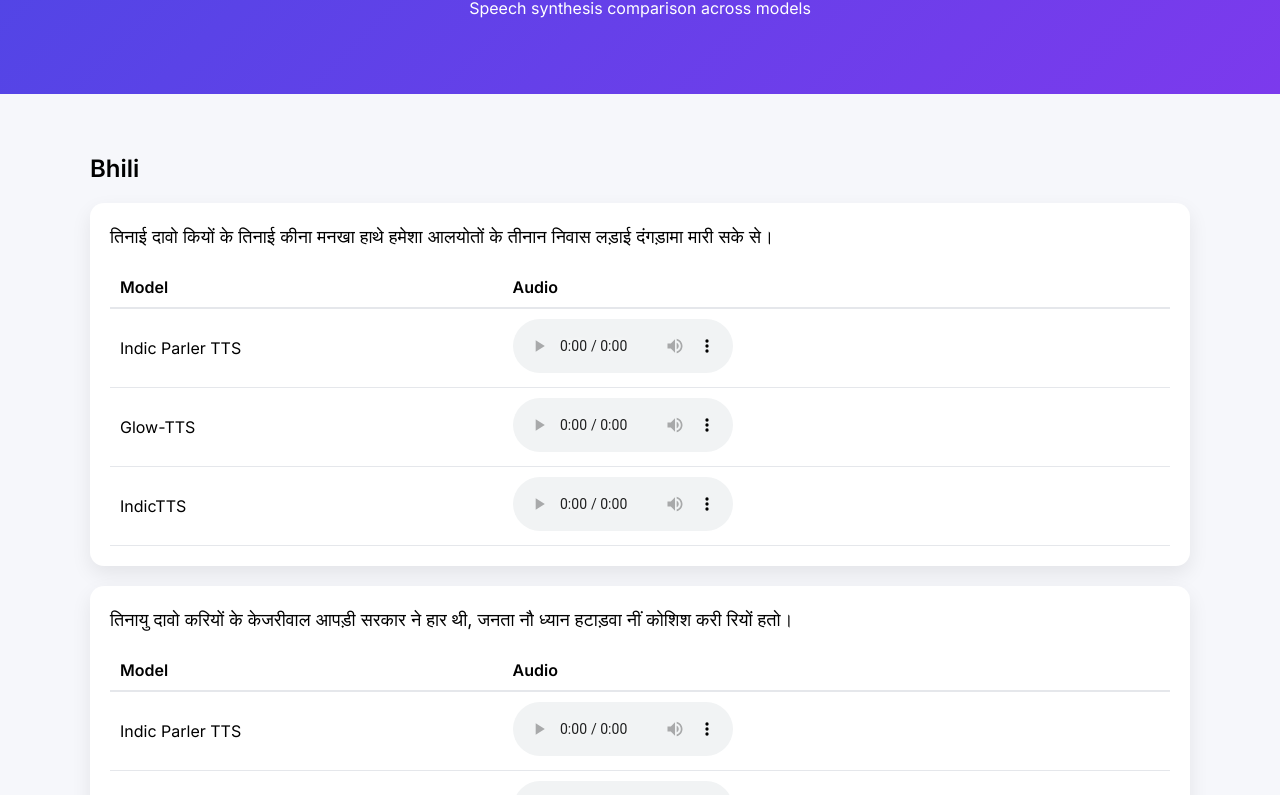
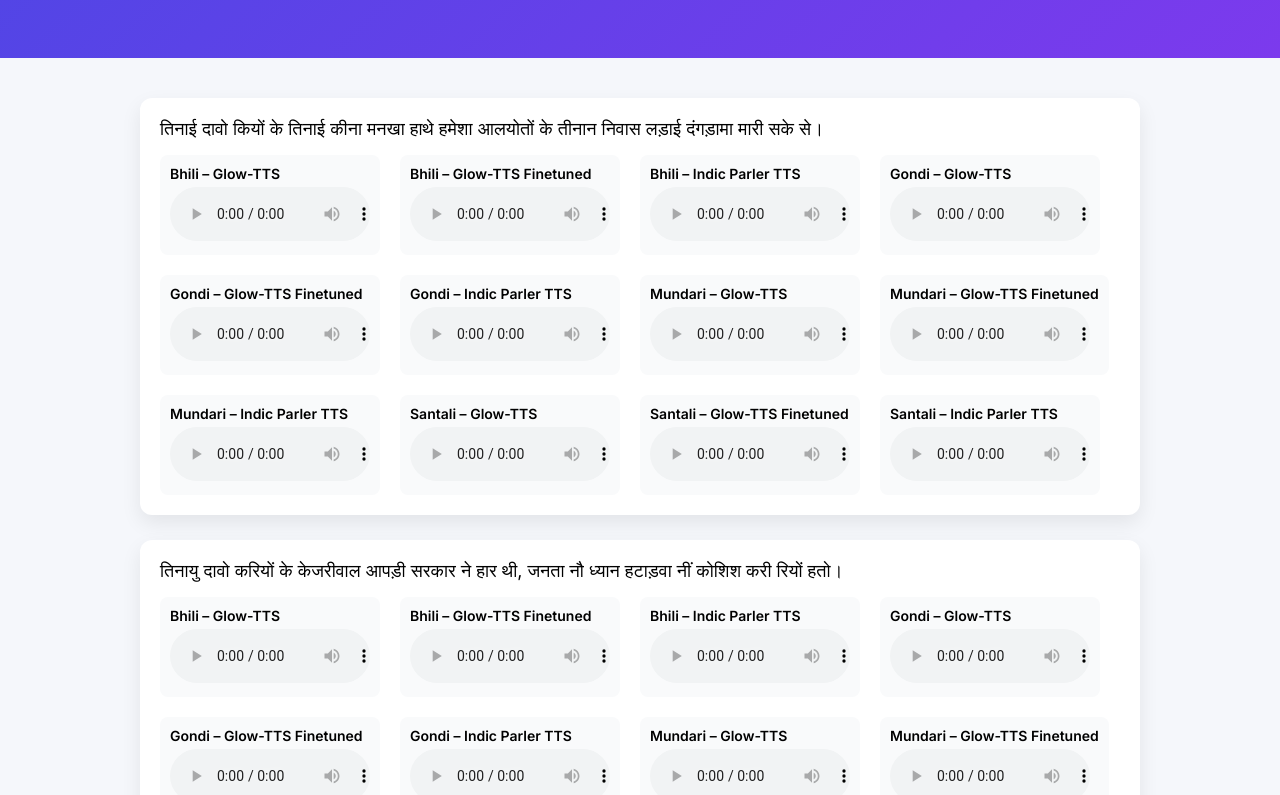
Before and after one commit to Tribalttsdemo/tribalttsdemo, a plain HTML site: page index.html in a window 1280 px wide. Shown: the part 124-919 px from the top of the page. Drawn offline with Linux system fonts and the light colour scheme.

Commit message:
Update index.html

```diff
--- a/index.html
+++ b/index.html
@@ -3,76 +3,65 @@
 <html>
 <head>
 <meta charset="UTF-8">
-<title>Tribal Language TTS Demo</title>
+<title>Tribal TTS Demo</title>
 
-<link href="https://fonts.googleapis.com/css2?family=Inter:wght@300;400;600&display=swap" rel="stylesheet">
+<link href="https://fonts.googleapis.com/css2?family=Inter:wght@400;600&display=swap" rel="stylesheet">
 
 <style>
 
 body{
 font-family:'Inter',sans-serif;
 margin:0;
-background:#f6f7fb;
+background:#f5f7fb;
 }
 
-.hero{
+header{
 background:linear-gradient(135deg,#4f46e5,#7c3aed);
 color:white;
-padding:60px 20px;
+padding:50px;
 text-align:center;
 }
 
-.hero h1{
-margin:0;
-font-size:38px;
-}
-
 .container{
-max-width:1100px;
+max-width:1000px;
 margin:auto;
 padding:40px 20px;
 }
 
-.language{
-margin-bottom:60px;
-}
-
-.language h2{
-margin-bottom:20px;
-}
-
 .sample{
 background:white;
-border-radius:14px;
+border-radius:12px;
 padding:20px;
-margin-bottom:20px;
+margin-bottom:25px;
 box-shadow:0 8px 20px rgba(0,0,0,0.08);
 }
 
 .sentence{
 font-size:18px;
 margin-bottom:15px;
-line-height:1.6;
 }
 
-table{
-width:100%;
-border-collapse:collapse;
+.audioRow{
+display:flex;
+gap:20px;
+flex-wrap:wrap;
 }
 
-th{
-text-align:left;
+.audioBox{
+background:#f9fafb;
 padding:10px;
-border-bottom:2px solid #e5e7eb;
+border-radius:8px;
 }
 
-td{
-padding:10px;
-border-bottom:1px solid #e5e7eb;
+label{
+font-weight:600;
+font-size:14px;
+display:block;
+margin-bottom:5px;
 }
 
 audio{
-width:220px;
+width:200px;
 }
 
 </style>
@@ -81,101 +70,80 @@ width:220px;
 
 <body>
 
-<div class="hero">
+<header>
 <h1>Tribal Language TTS Demo</h1>
-<p>Speech synthesis comparison across models</p>
-</div>
+</header>
 
 <div class="container" id="content"></div>
 
 <script>
 
-const data = {
+/* transcripts */
 
-Bhili:[
-"तिनाई दावो कियों के तिनाई कीना मनखा हाथे हमेशा आलयोतों के तीनान निवास लड़ाई दंगड़ामा मारी सके से।",
-"तिनायु दावो करियों के केजरीवाल आपड़ी सरकार ने हार थी, जनता नौ ध्यान हटाड़वा नीं कोशिश करी रियों हतो।",
-"पेलखी शताब्दी में एरे मेरा लद्दाख कुषण सम्राज्य न एक भाग्य।",
-"मारी हाथे टेकामजी आवी रा छे",
-"कागद नी रसीदियों इंस्‍टाकार्ट नी दौलत से, अनें तिनां फेर सब टैम आपड़ी कन राखवुं जोवे।"
-],
+const transcripts = {
 
-Mundari:[
-"इनाम‌हातु रे पुरातत्त्वविदको गोम, जौ, चउलि, दालि, बाजरा, मटर ओडोः तिलमिङ रेअ: जङको नम तदा ।",
-"एना मेनते इनि: इमिन निदा पुणे महाराष्ट्र ते वाराणसी उत्तर प्रदेशबोओ: कुंदुडी दिसुम रअः रेल गाड़ी जिलिंग गाड़ि सब केदए ।",
-"इनिःया निशाना तइकेना उमिआन मंदिर, एनरे गुजरात रेआ सोमनाथ मंदिर ओ जामा कान ताइकेना ।",
-"मेनदो आम सेनाकानाम जाआनाः नाम मेनते।",
-"उबर होरा रे सेसेन तन जागार साहिति ओड़ो: होड़ो गोट कोआ लेपेल चिपिना राष्ट्रीय, अन्तराष्ट्रीय लेकाते ओनोल सहिति होरा तेगे उरूमोआ।"
-],
+B1:"तिनाई दावो कियों के तिनाई कीना मनखा हाथे हमेशा आलयोतों के तीनान निवास लड़ाई दंगड़ामा मारी सके से।",
+B2:"तिनायु दावो करियों के केजरीवाल आपड़ी सरकार ने हार थी, जनता नौ ध्यान हटाड़वा नीं कोशिश करी रियों हतो।",
+B3:"पेलखी शताब्दी में एरे मेरा लद्दाख कुषण सम्राज्य न एक भाग्य।",
+B4:"मारी हाथे टेकामजी आवी रा छे",
+B5:"कागद नी रसीदियों इंस्‍टाकार्ट नी दौलत से, अनें तिनां फेर सब टैम आपड़ी कन राखवुं जोवे।",
 
-Santali:[
-"ᱤᱧ ᱫᱤᱥᱚᱢ ᱞᱟᱦᱟᱱᱛᱤ ᱚᱪᱚ ᱠᱟᱛᱮ ᱱᱚᱶᱟ ᱪᱮᱛᱟᱱ ᱴᱷᱟᱶᱛᱮ ᱨᱟᱠᱟᱵ ᱚᱪᱚᱭᱨᱮ ᱦᱚᱲᱠᱚ ᱱᱚᱶᱟ ᱢᱩᱲᱩᱫ ᱵᱟᱴᱮᱴ ᱞᱟᱹᱜᱤᱫ ᱥᱟᱱᱟᱢ ᱫᱤᱥᱚᱢ ᱦᱚᱲᱠᱚᱧ ᱥᱟᱨᱦᱟᱣᱮᱫᱯᱮᱭᱟ",
-"ᱠᱟᱹᱣᱰᱤ ᱠᱟᱹᱨᱡᱤ ᱱᱤᱨᱢᱚᱞᱟ ᱥᱤᱛᱟᱨᱚᱢᱚᱬᱚ ᱡᱤ ᱟᱨ ᱩᱱᱤᱭᱟᱜ ᱥᱟᱱᱟᱢ ᱜᱟᱫᱮᱞ ᱫᱚ ᱟᱹᱰᱤ ᱟᱹᱰᱤ ᱥᱟᱨᱦᱟᱣ ᱧᱟᱢ ᱦᱚᱠᱨᱤᱱᱜᱮ",
-"ᱜᱟᱛᱮ ᱠᱚ, ᱱᱚᱶᱟ ᱵᱚᱡᱮᱴ ᱫᱚ ᱥᱟᱶᱛᱟᱨᱤᱱ ᱥᱟᱱᱟᱢ ᱛᱷᱚᱠ ᱦᱚᱲᱠᱚ ᱫᱟᱲᱮ ᱮᱢᱚᱜᱚᱜ ᱵᱚᱡᱮᱴ ᱠᱟᱱᱟ",
-"ᱱᱚᱶᱟ ᱫᱚ ᱟᱹᱛᱩᱼᱨᱮᱝᱜᱮᱡᱼ ᱪᱟᱹᱥᱤ ᱢᱩᱞᱤᱭᱟᱹᱠᱚ ᱱᱟᱯᱟᱭ ᱥᱤᱜᱤᱞᱚᱜ ᱨᱮᱭᱟᱜ ᱵᱚᱡᱮᱡ ᱠᱟᱱᱟ",
-"ᱪᱟᱞᱟᱣᱮᱱ 10 ᱥᱮᱨᱢᱟ ᱨᱮ 25 ᱠᱟᱹᱨᱩᱲ ᱦᱚᱲ ᱫᱚ ᱨᱮᱝᱜᱮᱡ ᱛᱟᱹᱞᱠᱟᱹ ᱠᱷᱚᱱ ᱵᱟᱦᱨᱮᱛᱮ ᱚᱰᱚᱠ ᱟᱠᱟᱱᱟ"
-],
-
-Gondi:[
-"निम्मट सपय जन ना संग उन्द बेरा पेर वड़्कसोरे नाकुन कुबैय गिर्रदा आयता।",
-"तिकूर ता पोदेला सोन त लेहका चमके माले आकींग लेहका आन्ता",
-"हुचुक हाट्कना मुन्ने नाकुन पुट्त इद कोगेत ते उन्द कुबैय गिर्रदा ता विषय ता बारे ते वेहले आता।",
-"भारत ते तिन्दाना उन्द रीति आंद, केवल अंकाल तून मायहन आयो।",
-"भारतीय राजनीति ते संस्कृति नीति ता गल्ला कुबेय कास मंता"
-]
+G1:"निम्मट सपय जन ना संग उन्द बेरा पेर वड़्कसोरे नाकुन कुबैय गिर्रदा आयता।",
+G2:"तिकूर ता पोदेला सोन त लेहका चमके माले आकींग लेहका आन्ता",
+G3:"हुचुक हाट्कना मुन्ने नाकुन पुट्त इद कोगेत ते उन्द कुबैय गिर्रदा ता विषय ता बारे ते वेहले आता।",
+G4:"भारत ते तिन्दाना उन्द रीति आंद, केवल अंकाल तून मायहन आयो।",
+G5:"भारतीय राजनीति ते संस्कृति नीति ता गल्ला कुबेय कास मंता"
 
 };
 
+/* models / folders */
+
+const models = [
+{ name:"Glow-TTS", path:"glowtts" },
+{ name:"Glow-TTS Finetuned", path:"glowtts_finetuned" },
+{ name:"Indic Parler TTS", path:"indicparler" }
+];
+
+const languages = ["Bhili","Gondi","Mundari","Santali"];
+
 const container=document.getElementById("content");
 
-for(const language in data){
+Object.keys(transcripts).forEach(id=>{
 
-let section=document.createElement("div");
-section.className="language";
-section.innerHTML=`<h2>${language}</h2>`;
-container.appendChild(section);
+const sentence=transcripts[id];
 
-data[language].forEach((sentence,i)=>{
-
-let id=i+1;
-
-let block=document.createElement("div");
+const block=document.createElement("div");
 block.className="sample";
 
-block.innerHTML=`
+block.innerHTML=`<div class="sentence">${sentence}</div>`;
 
-<div class="sentence">${sentence}</div>
+const audioRow=document.createElement("div");
+audioRow.className="audioRow";
 
-<table>
+languages.forEach(lang=>{
 
-<tr>
-<th>Model</th>
-<th>Audio</th>
-</tr>
+models.forEach(model=>{
 
-<tr>
-<td>Indic Parler TTS</td>
-<td><audio controls src="${language}/indicparler/${language[0]}${id}.wav"></audio></td>
-</tr>
+const box=document.createElement("div");
+box.className="audioBox";
 
-<tr>
-<td>Glow-TTS</td>
-<td><audio controls src="${language}/glowtts/${language[0]}${id}.wav"></audio></td>
-</tr>
+const src = `${lang}/${model.path}/${id}.wav`;
 
-<tr>
-<td>IndicTTS</td>
-<td><audio controls src="${language}/indictts/${language[0]}${id}.wav"></audio></td>
-</tr>
-
-</table>
+box.innerHTML=`
+<label>${lang} – ${model.name}</label>
+<audio controls src="${src}"></audio>
 `;
 
-section.appendChild(block);
+audioRow.appendChild(box);
 
 });
 
-}
+});
+
+block.appendChild(audioRow);
+container.appendChild(block);
+
+});
 
 </script>
 
```
